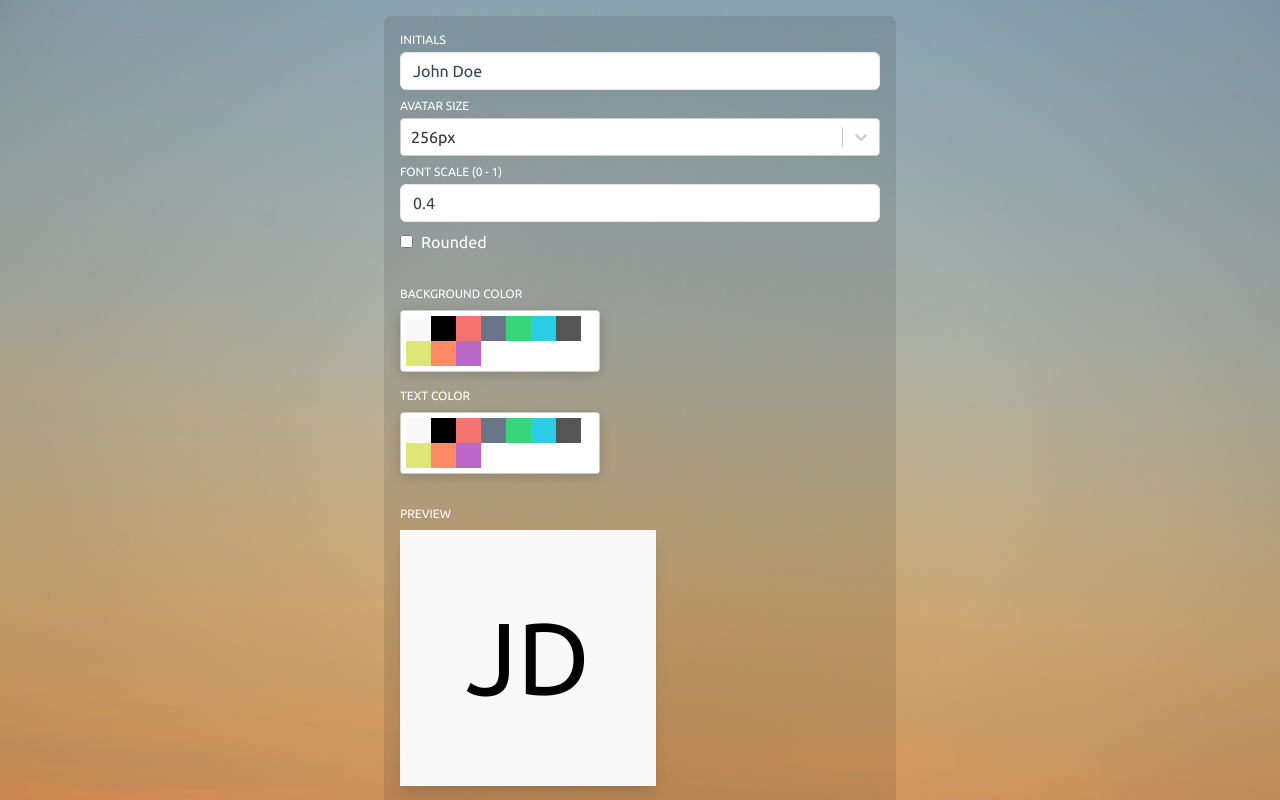
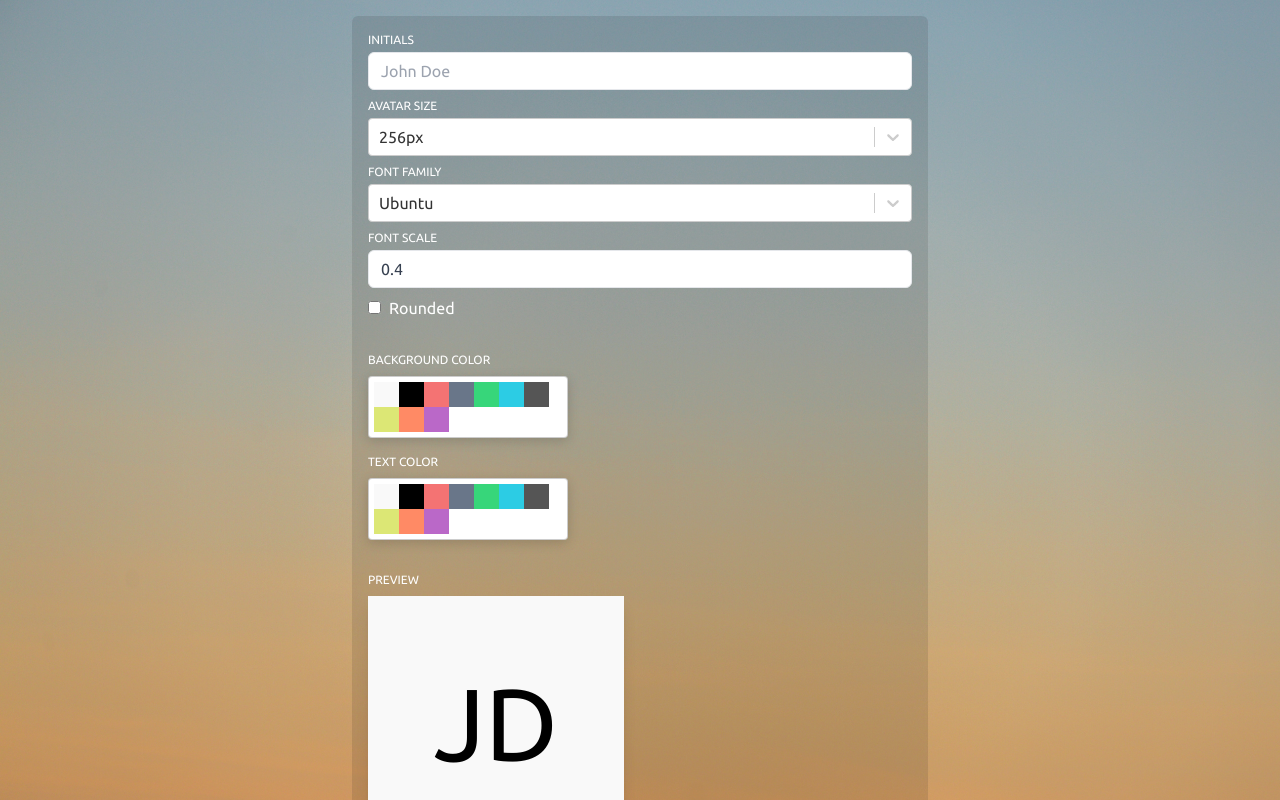
Before and after one commit to saharbit/arc-web, a Next.js app: page / in a window 1280 px wide. Shown: the top 800 px of the page. Built offline with nearby package versions, Linux system fonts and the light colour scheme.

Commit message:
Add font picker

```diff
--- a/src/components/Button.js
+++ b/src/components/Button.js
@@ -3,7 +3,7 @@ import React from "react";
 const Button = ({ text, onClick }) => {
   return (
     <button
-      className="bg-black hover:bg-gray-900 text-white font-bold py-4 px-4 rounded-full focus:outline-none focus:shadow-outline transition-all duration-200"
+      className="bg-black hover:bg-red-50 hover:text-black text-white font-bold py-4 px-4 rounded-full focus:outline-none focus:shadow-outline transition-all duration-300"
       type="button"
       onClick={onClick}
     >
--- a/src/ui/AvatarGenerator/AvatarGenerator.constants.js
+++ b/src/ui/AvatarGenerator/AvatarGenerator.constants.js
@@ -2,7 +2,6 @@ const SIZES = [128, 256, 512];
 const SIZE_OPTIONS = SIZES.map((size) => ({ value: size, label: `${size}px` }));
 const DEFAULT_SIZE = SIZE_OPTIONS[1];
 
-export { SIZES, SIZE_OPTIONS, DEFAULT_SIZE };
 export const DEFAULT_BACKGROUND_COLOR = "#F9F9F9";
 export const DEFAULT_TEXT_COLOR = "#000000";
 export const DEFAULT_COLORS = [
@@ -17,3 +16,19 @@ export const DEFAULT_COLORS = [
   "#ff8a65",
   "#ba68c8",
 ];
+
+const FONT_FAMILY = [
+  "Ubuntu",
+  "Arial",
+  "Times New Roman",
+  "Courier New",
+  "Georgia",
+  "Comic Sans MS",
+  "Impact",
+  "Tahoma",
+  "Verdana",
+];
+const FONT_FAMILY_OPTIONS = FONT_FAMILY.map((font) => ({ value: font, label: font }));
+const DEFAULT_FONT_FAMILY = FONT_FAMILY_OPTIONS[0];
+
+export { SIZES, SIZE_OPTIONS, DEFAULT_SIZE, DEFAULT_FONT_FAMILY, FONT_FAMILY_OPTIONS };
--- a/src/ui/AvatarGenerator/AvatarGenerator.js
+++ b/src/ui/AvatarGenerator/AvatarGenerator.js
@@ -2,19 +2,25 @@ import React, { useState } from "react";
 import AvatarPreview from "./AvatarPreview";
 import ColorPickers from "./ColorPickers";
 import AvatarSettingsForm from "./AvatarSettingsForm";
-import { DEFAULT_BACKGROUND_COLOR, DEFAULT_SIZE, DEFAULT_TEXT_COLOR } from "./AvatarGenerator.constants";
+import {
+  DEFAULT_BACKGROUND_COLOR,
+  DEFAULT_SIZE,
+  DEFAULT_TEXT_COLOR,
+  DEFAULT_FONT_FAMILY,
+} from "./AvatarGenerator.constants";
 import GenerateButton from "./GenerateButton";
 
 const AvatarGenerator = () => {
-  const [inputValue, setInputValue] = useState("John Doe");
+  const [inputValue, setInputValue] = useState("");
   const [fontScale, setFontScale] = useState(0.4);
   const [backgroundColor, setBackgroundColor] = useState(DEFAULT_BACKGROUND_COLOR);
   const [textColor, setTextColor] = useState(DEFAULT_TEXT_COLOR);
   const [currentSize, setCurrentSize] = useState(DEFAULT_SIZE);
+  const [fontFamily, setFontFamily] = useState(DEFAULT_FONT_FAMILY);
   const [rounded, setRounded] = useState(false);
 
   return (
-    <div className="mx-auto max-w-lg">
+    <div className="mx-auto max-w-xl">
       <div style={{ backgroundColor: "rgba(0, 0, 0, 0.1)" }} className="flex flex-col rounded-md p-4">
         <AvatarSettingsForm
           inputValue={inputValue}
@@ -25,6 +31,8 @@ const AvatarGenerator = () => {
           setCurrentSize={setCurrentSize}
           fontScale={fontScale}
           setFontScale={setFontScale}
+          fontFamily={fontFamily}
+          setFontFamily={setFontFamily}
         />
         <ColorPickers
           backgroundColor={backgroundColor}
@@ -40,6 +48,7 @@ const AvatarGenerator = () => {
           textColor={textColor}
           fontScale={fontScale}
           currentSize={currentSize}
+          fontFamily={fontFamily}
         />
         <GenerateButton />
       </div>
--- a/src/ui/AvatarGenerator/AvatarPreview.js
+++ b/src/ui/AvatarGenerator/AvatarPreview.js
@@ -1,7 +1,16 @@
 import React from "react";
 import { getInitials } from "./AvatarGenerator.helpers";
 
-const AvatarPreview = ({ inputValue, rounded, backgroundColor, currentSize, fontScale, textColor, className }) => {
+const AvatarPreview = ({
+  inputValue,
+  rounded,
+  backgroundColor,
+  currentSize,
+  fontScale,
+  textColor,
+  fontFamily,
+  className,
+}) => {
   return (
     <div className={className}>
       <div className="text-xs text-white mb-2">PREVIEW</div>
@@ -18,10 +27,11 @@ const AvatarPreview = ({ inputValue, rounded, backgroundColor, currentSize, font
           style={{
             fontSize: fontScale * currentSize.value,
             color: textColor,
+            fontFamily: fontFamily.value,
           }}
           className="cursor-default select-none"
         >
-          {getInitials(inputValue)}
+          {getInitials(inputValue) || "JD"}
         </div>
       </div>
     </div>
--- a/src/ui/AvatarGenerator/AvatarSettingsForm.js
+++ b/src/ui/AvatarGenerator/AvatarSettingsForm.js
@@ -1,26 +1,41 @@
 import React from "react";
 import Input from "../../components/Input";
-import { SIZE_OPTIONS } from "./AvatarGenerator.constants";
+import { SIZE_OPTIONS, FONT_FAMILY_OPTIONS } from "./AvatarGenerator.constants";
 import SelectInput from "../../components/SelectInput";
 
 const AvatarSettingsForm = ({
   inputValue,
   setInputValue,
-  rounded,
   setRounded,
   currentSize,
   setCurrentSize,
   fontScale,
   setFontScale,
+  fontFamily,
+  setFontFamily,
 }) => {
   return (
     <div className="flex flex-col mb-8">
-      <Input label="Initials" className="mb-2" value={inputValue} onChange={setInputValue} id="initials-input" />
+      <Input
+        label="Initials"
+        placeholder="John Doe"
+        className="mb-2"
+        value={inputValue}
+        onChange={setInputValue}
+        id="initials-input"
+      />
       <SelectInput
         label="Avatar size"
         value={currentSize}
         onChange={setCurrentSize}
         options={SIZE_OPTIONS}
+        className="w-full"
+      />
+      <SelectInput
+        label="Font family"
+        value={fontFamily}
+        onChange={setFontFamily}
+        options={FONT_FAMILY_OPTIONS}
         className="w-full"
       />
       <div className="flex flex-col mb-2">
@@ -36,7 +51,7 @@ const AvatarSettingsForm = ({
           max="1"
           min="0.1"
           id="font-scale-input"
-          label="Font scale (0 - 1)"
+          label="Font scale"
         />
       </div>
       <div>
```
Also changed, not shown: styles/globals.css (+4 -4 lines), 2 other files (tests, documents, lock files or other folders).
